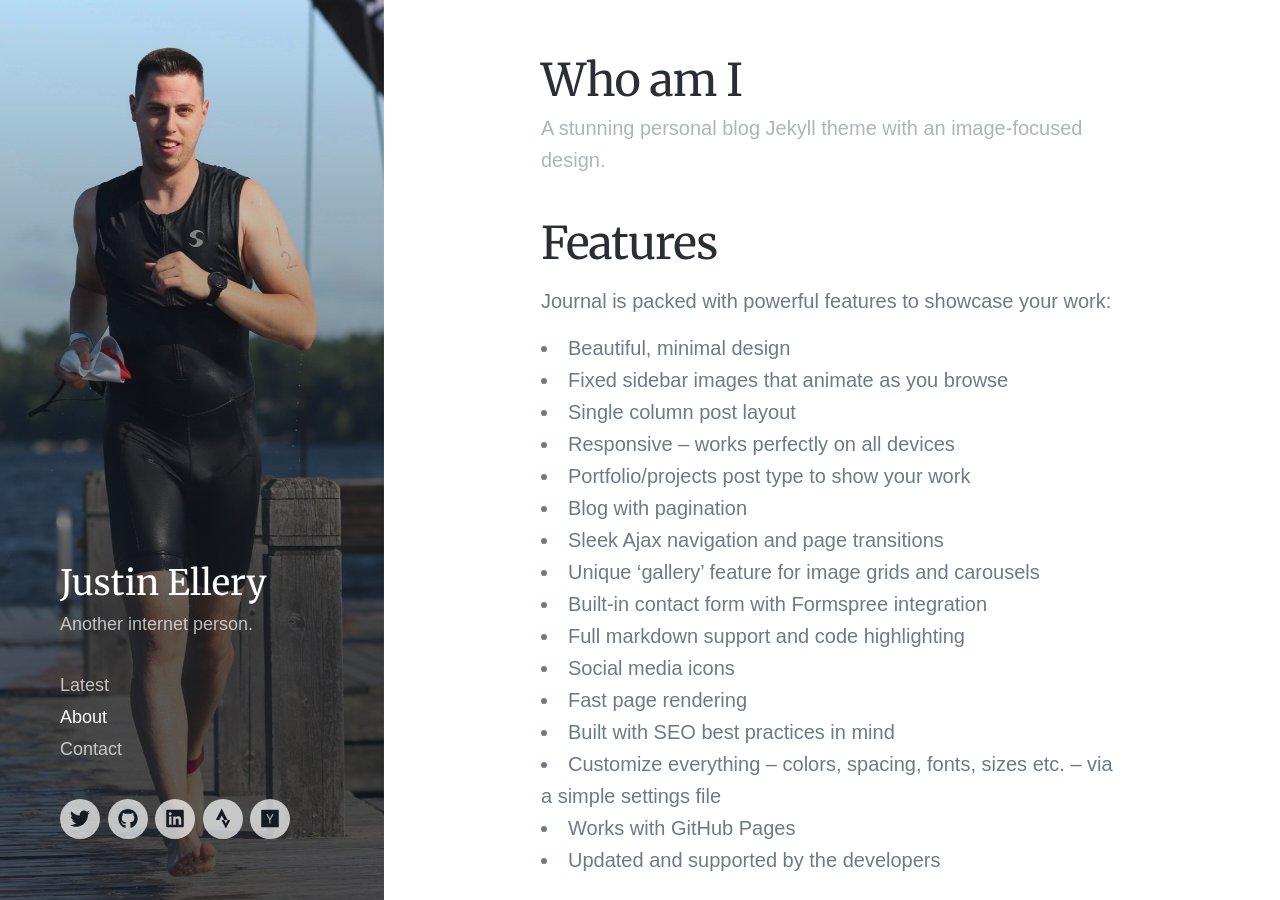
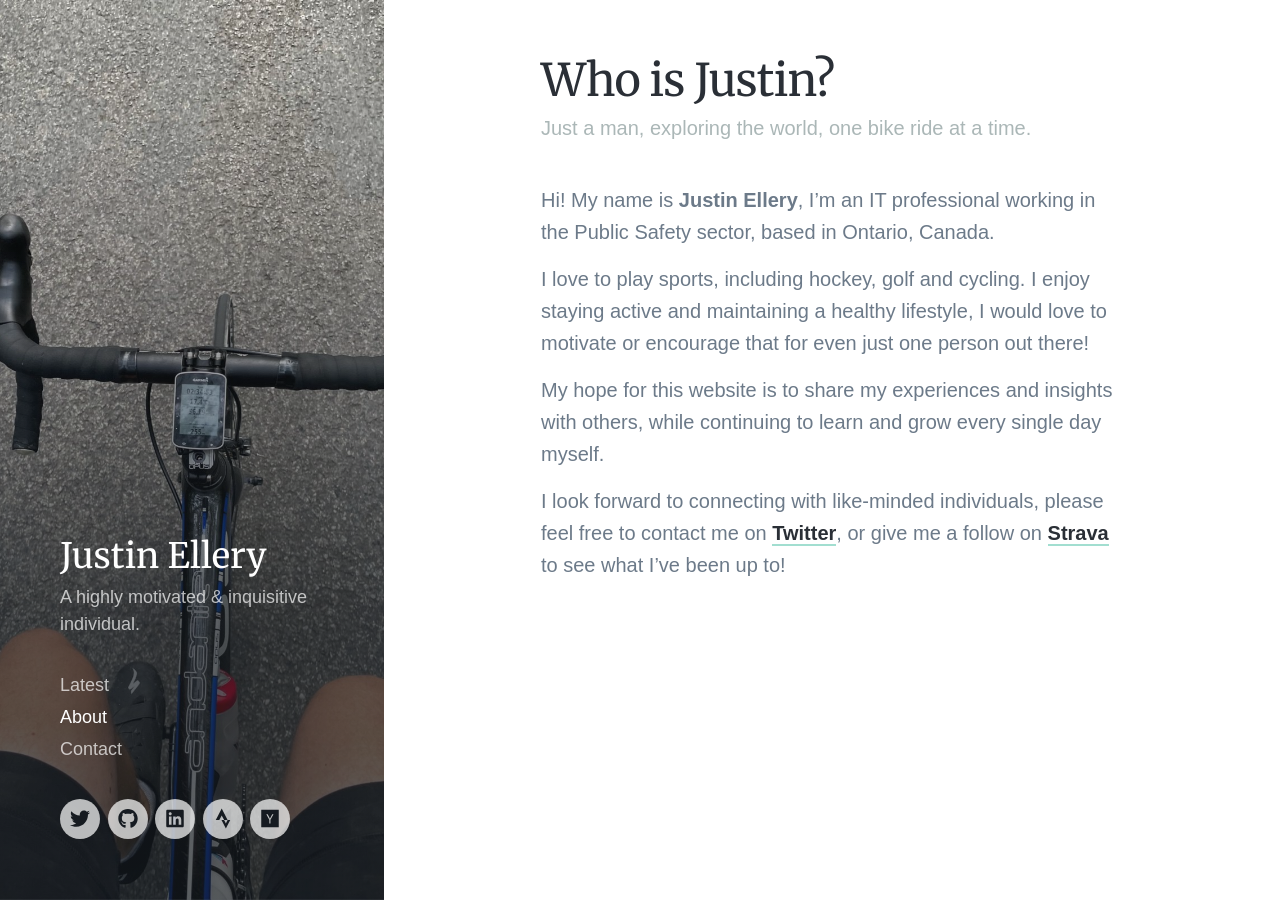
Before and after one commit to Cellery72/blog, a Jekyll site: the page built from _pages/about.md, in a window 1280 px wide and 900 px high. Built offline with Jekyll 4.4.1, drawn with Linux system fonts in a browser that asks for light colours; nearby versions of some CDN libraries; some web fonts are replaced; some of the changed text lies outside the part shown.

Commit message:
More WIP

```diff
--- a/404.html
+++ b/404.html
@@ -20,7 +20,7 @@ featured_image: /images/demo/home.jpg
 
 	<div class="wrap">
 
-		<p class="hero__text">Perhaps you typed the URL incorrectly, or it may have moved.</p>
+		<p class="hero__text">Perhaps you typed the URL incorrectly, or it may have moved. We all make mistakes, no finger pointing.</p>
 		<p><a href="/" class="button button--large">Back To Home</a></p>
 
 	</div>
--- a/_data/settings.yml
+++ b/_data/settings.yml
@@ -1,6 +1,6 @@
 basic_settings:
   site_title: Justin Ellery
-  site_tagline: Another internet person.
+  site_tagline: A highly motivated & inquisitive individual.
   favicon_image: /images/favicon.png
 
 header_settings:
--- a/_includes/footer.html
+++ b/_includes/footer.html
@@ -1,7 +1,5 @@
 <footer class="footer">
-
 	<div class="footer__copyright">
 		<span>© {{ 'now' | date: "%Y" }} {{ site.data.settings.basic_settings.site_title }}</span>
 	</div>
-
 </footer>
--- a/_pages/about.md
+++ b/_pages/about.md
@@ -1,34 +1,16 @@
 ---
-title: Who am I
-subtitle: A stunning personal blog Jekyll theme with an image-focused design.
-description: A stunning personal blog Jekyll theme with an image-focused design.
-featured_image: /images/swimming.png
+title: Who is Justin?
+subtitle: Just a man, exploring the world, one bike ride at a time.
+description: Just a man, exploring the world, one bike ride at a time.
+featured_image: /images/cycling.jpg
 ---
+Hi! My name is **Justin Ellery**, I'm an IT professional working in the Public Safety sector, based in Ontario, Canada.
 
 
-## Features
+I love to play sports, including hockey, golf and cycling. I enjoy staying active and maintaining a healthy lifestyle, I would love to motivate or encourage that for even just one person out there!
 
-Journal is packed with powerful features to showcase your work:
 
-* Beautiful, minimal design
-* Fixed sidebar images that animate as you browse
-* Single column post layout
-* Responsive – works perfectly on all devices
-* Portfolio/projects post type to show your work
-* Blog with pagination
-* Sleek Ajax navigation and page transitions
-* Unique 'gallery' feature for image grids and carousels
-* Built-in contact form with Formspree integration
-* Full markdown support and code highlighting
-* Social media icons
-* Fast page rendering
-* Built with SEO best practices in mind
-* Customize everything – colors, spacing, fonts, sizes etc. – via a simple settings file
-* Works with GitHub Pages
-* Updated and supported by the developers
+My hope for this website is to share my experiences and insights with others, while continuing to learn and grow every single day myself.
 
-## Get Index
 
-Journal is created and supported by [Jekyll Themes](https://jekyllthemes.io), and is available for $39.
-
-<a href="https://jekyllthemes.io/theme/journal-personal-jekyll-theme" class="button button--large">Get This Theme</a>
+I look forward to connecting with like-minded individuals, please feel free to contact me on [Twitter](https://twitter.com/Ellery_Justin), or give me a follow on [Strava](https://www.strava.com/athletes/23713377) to see what I've been up to!
--- a/index.html
+++ b/index.html
@@ -3,7 +3,7 @@ layout: default
 title: Welcome
 page_tagline: C# / WPF Developer, and part-time triathlete
 description: Journal is a stunning personal blog Jekyll theme with an image-focused design.
-featured_image: /images/toronto.png
+featured_image: /images/toronto.jpg
 ---
 
 <section class="blog single">
```
Also changed, not shown: _pages/contact.md (+1 -3 lines), _posts/2019-06-10-welcome-to-jekyll.markdown (deleted, +0 -25 lines), _posts/2023-12-03-hello-world.markdown (added, +9 -0 lines), images/cycling.jpg (added), images/toronto.jpg (added), 1 other file.
